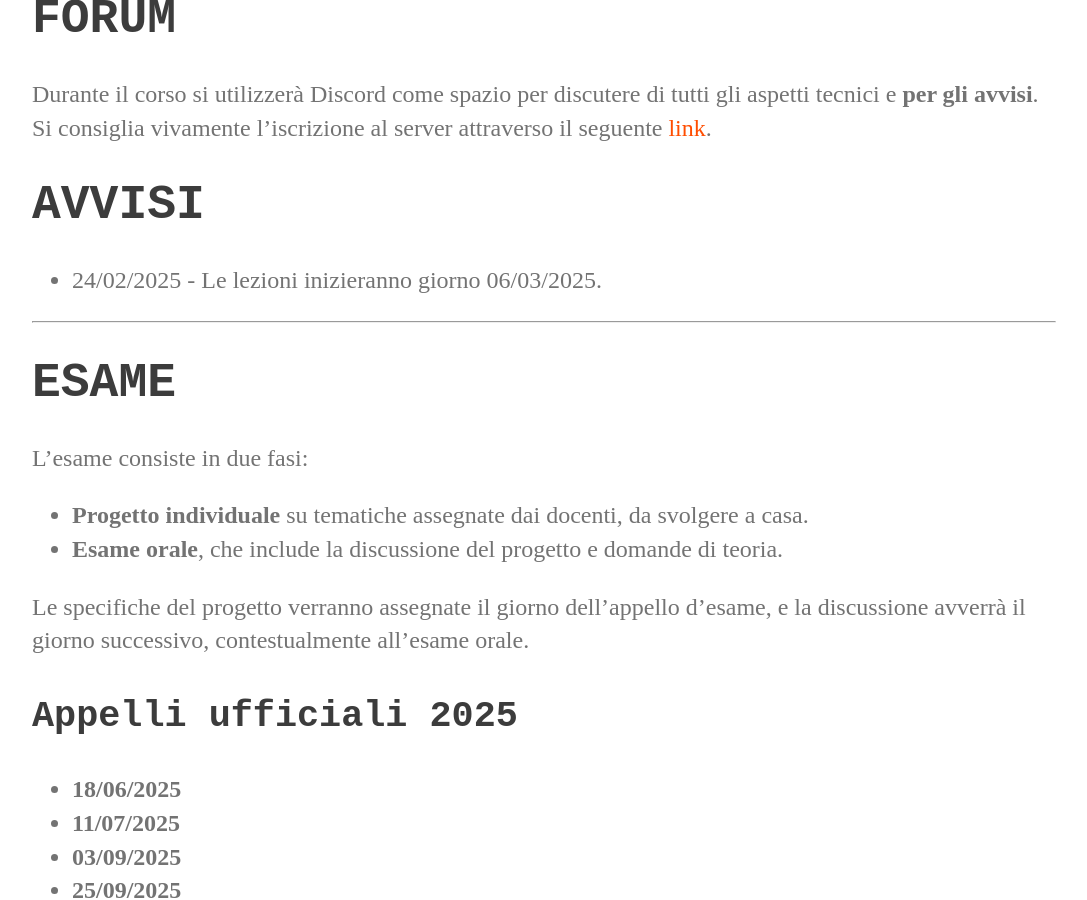
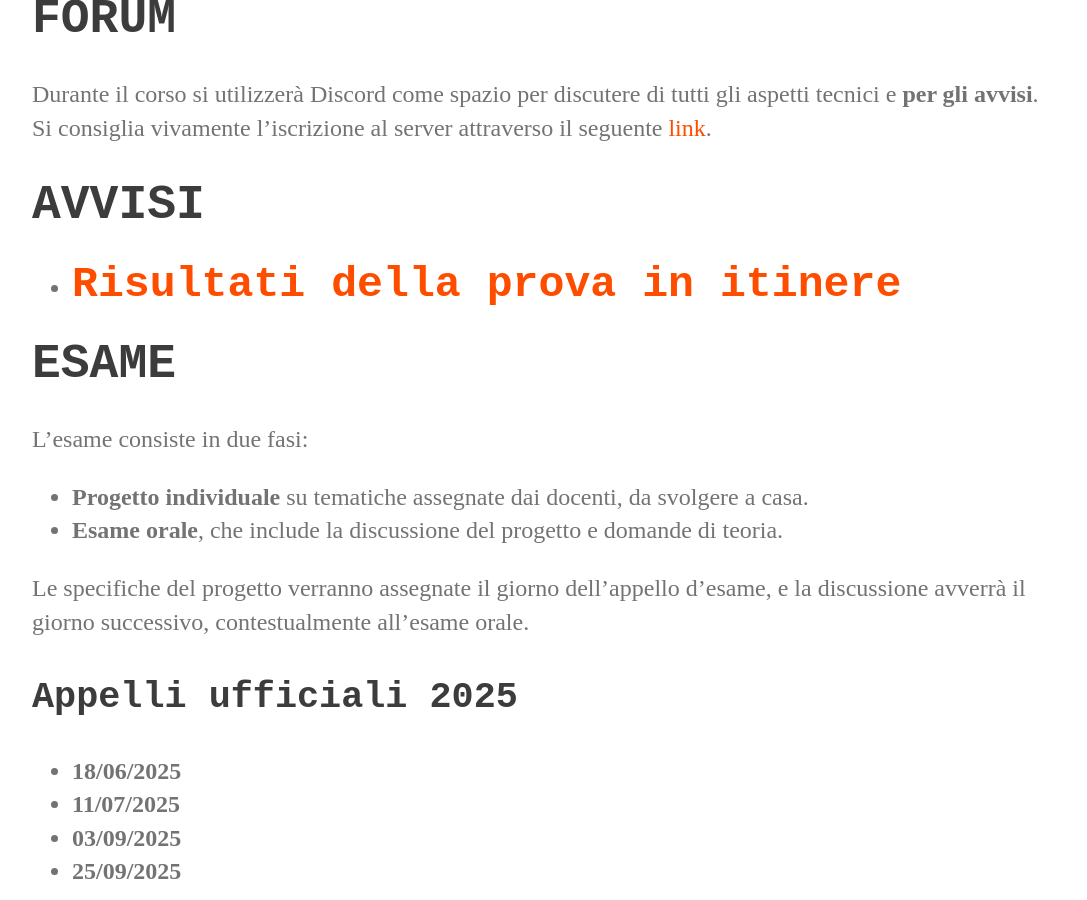
Before and after one commit to perceivelab/ml-mz-2025, a Jekyll site: the page built from index.md, in a window 1280 px wide and 900 px high, scrolled down 725 px. Shown: the whole window, without its empty margins (96-1183 px from the left). Built offline with Jekyll 4.4.1, drawn with Linux system fonts in a browser that asks for light colours; our own code applies the rules of GitHub Pages for plain Markdown files.

Commit message:
Aggiunto risultato prova in itinere

```diff
--- a/index.md
+++ b/index.md
@@ -19,8 +19,7 @@ layout: default
 Durante il corso si utilizzerà Discord come spazio per discutere di tutti gli aspetti tecnici e **per gli avvisi**. Si consiglia vivamente l'iscrizione al server attraverso il seguente [link](https://discord.gg/f7uFfzZGqd).
 
 # AVVISI
-- 24/02/2025 - Le lezioni inizieranno giorno 06/03/2025.
-
+- [Risultati della prova in itinere](https://studentiunict-my.sharepoint.com/:b:/g/personal/simone_palazzo_unict_it/Ea9Mzx1M2zxNnI9T3aChdUEBxjN2py-j2WcVVcAdV-pMHw?e=pmalFR)
 ---
 
 # ESAME
```
